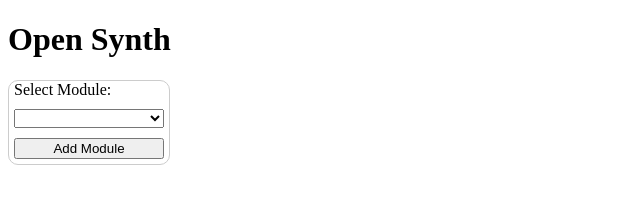
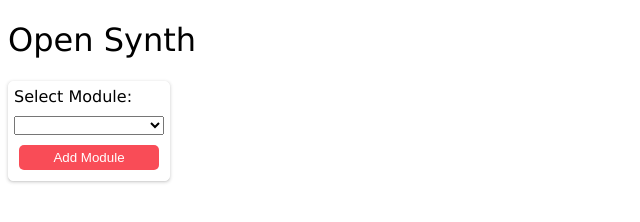
Before and after one commit to Evan-Hocking/DigitalSynthRebuild, an Electron app: page index.html in a window 1000 px wide. Shown: the whole page, without its empty margins (0-640 px from the left). Drawn offline with Linux system fonts and the light colour scheme; no server answers.

Commit message:
updated lightmode ui design

```diff
--- a/static/css/style.css
+++ b/static/css/style.css
@@ -1,21 +1,25 @@
 :root {
     --surface: #FFFFFF;
-    --node_background_colour:#FFFFFF;
-    --node_border: 1px solid #ccc;
+    --node_background_colour: #FFFFFF;
+    --node_border: 1px solid #fff;
     --standard_note_bg_colour: white;
     --standard_note_border: 1px solid black;
     --sharp_note_bg_colour: #292929;
     --node_background_opacity: 100%;
-    --primary: #00ff9d;
-    --primary_variant: #00cc7e;
-    --secondary: #ffcfec;
-    --secondary_variant: #cc9fbc;
+    --primary: #f94c57;
+    --primary_variant: #de1f36;
+    --secondary: #f9974c;
+    --secondary_variant: #ffd262;
+    --module_boarder_shadow: 0 1px 1px 0 rgba(66, 66, 66, 0.08), 0 1px 3px 1px rgba(66, 66, 66, 0.16);
+    font-family: Verdana, Geneva, Tahoma, sans-serif;
 }
 
-[data-theme="dark"]{
+[data-theme="dark"] {
     --surface: #121212;
     --node_background_opacity: 5%;
-
+    --module_boarder_shadow: null;
+    /* --primary:#00ff9d; */
+    /* --primary_variant:#00cc7e; */
 }
 
 #controller-panel {
@@ -58,12 +62,15 @@
 .module {
     position: relative;
     background: var(--node_background_colour);
-    border-radius: 10px;
+    box-shadow: var(--module_boarder_shadow);
+    border-radius: 5px;
     border: var(--node_border);
     padding-left: 5px;
     padding-right: 5px;
     padding-bottom: 5px;
-    height: auto;         /* Important if parent tries to stretch it */
+    height: auto;
+    /* Important if parent tries to stretch it */
+    padding: 5px;
 }
 
 #module-panel .module {
@@ -99,8 +106,10 @@
 
 .module-box {
     display: inline-flex;
-    justify-content: center; /* center horizontally */
-    align-items: center; /* center vertically */
+    justify-content: center;
+    /* center horizontally */
+    align-items: center;
+    /* center vertically */
     background: var(--node_background_colour);
     border-radius: 10px;
     border: var(--node_border);
@@ -108,4 +117,22 @@
     padding-right: 5px;
     padding-bottom: 5px;
     height: fit-content;
-    }
+}
+
+button {
+    border-radius: 5px;
+    --btn_margin: 5px;
+    margin-left: var(--btn_margin);
+    margin-right: var(--btn_margin);
+    margin-bottom: var(--btn_margin);
+    padding: var(--btn_margin);
+    background-color: var(--primary);
+    border: none;
+    color:#ffffff;
+}
+button:hover {
+    background-color: var(--primary_variant);
+}
+h1 {
+    font-weight: normal;
+}
```
